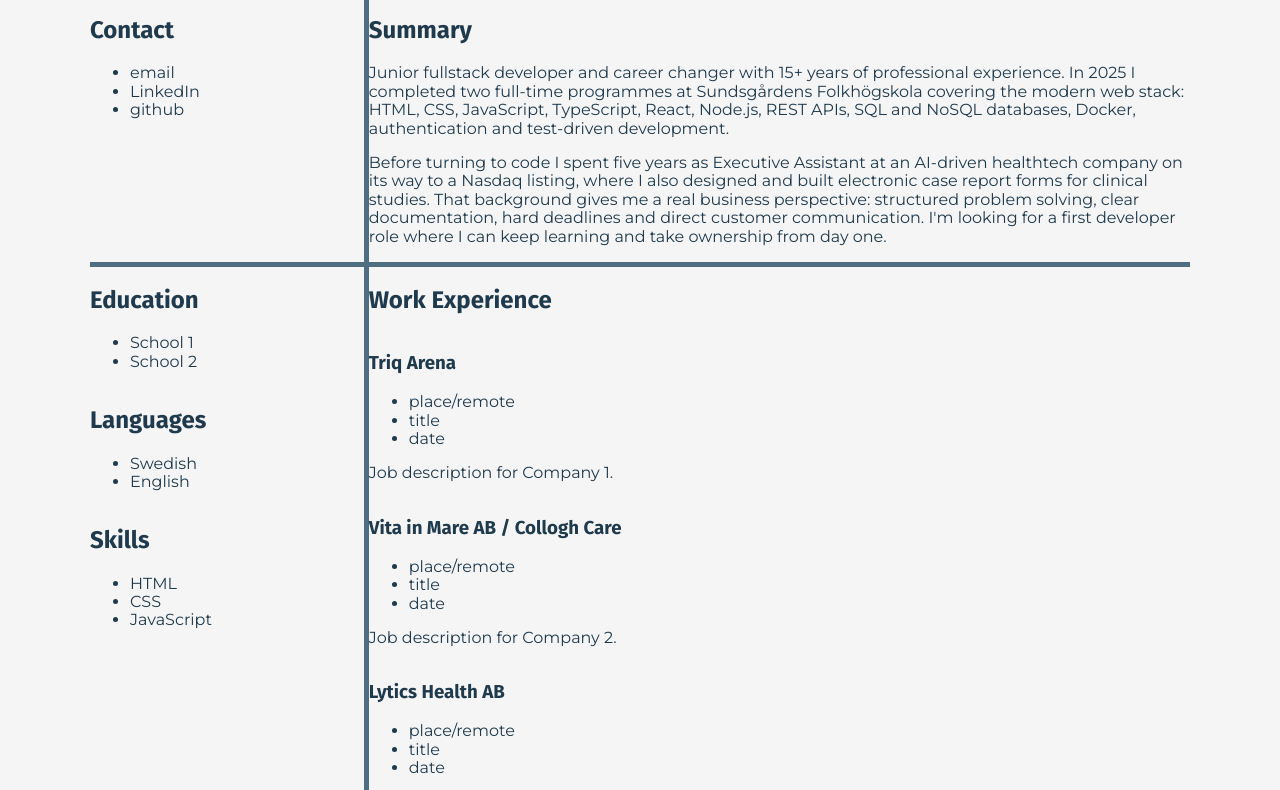
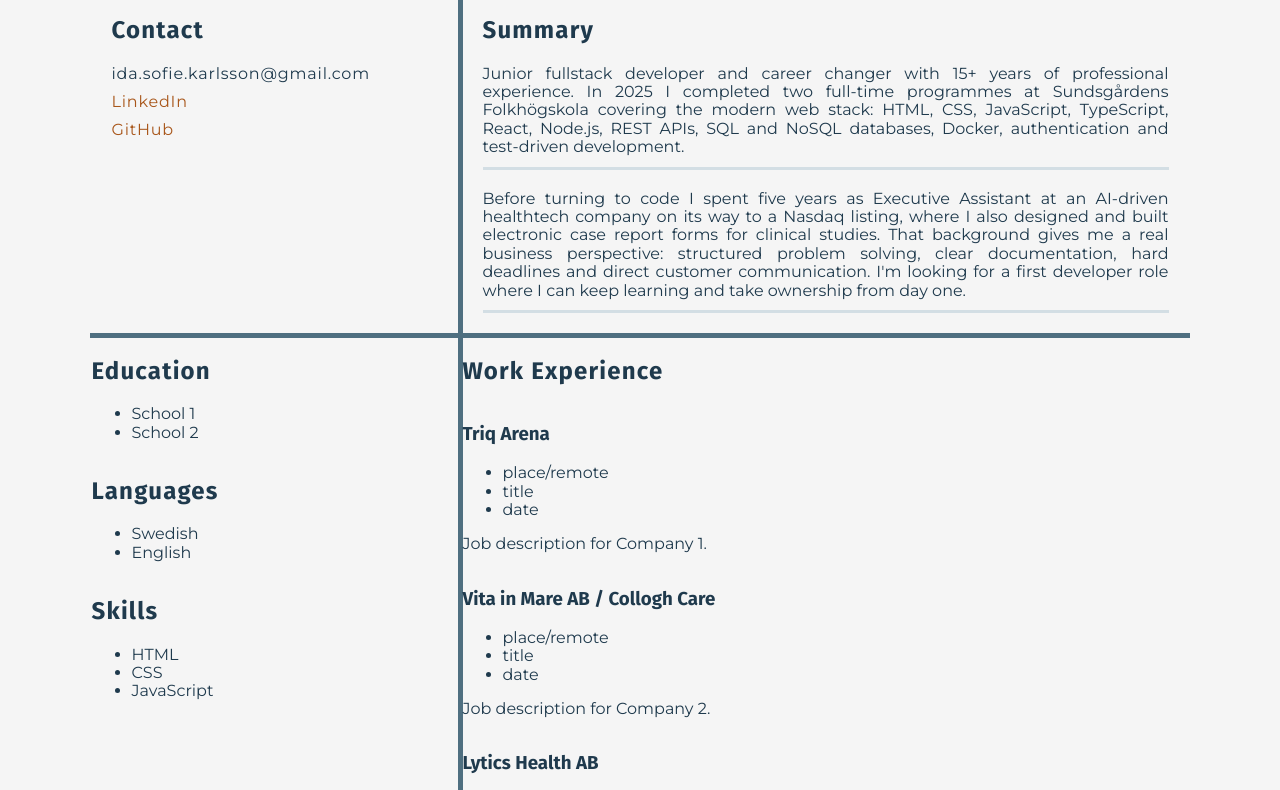
Before and after one commit to IdaSofieKarlsson/CV-IT, a plain HTML site: page index.html in a window 1280 px wide. Shown: the part 173-963 px from the top of the page. Drawn offline with nearby package versions, Linux system fonts and the light colour scheme; a web font is replaced by a local one.

Commit message:
contact-summary is done

```diff
--- a/index.html
+++ b/index.html
@@ -30,9 +30,9 @@
             <div class="div-contact-info">
                 <h2>Contact</h2>
                 <ul>
-                    <li>email</li>
-                    <li>LinkedIn</li>
-                    <li>github</li>
+                    <li>ida.sofie.karlsson<wbr>@gmail.com</li>
+                    <li><a href="https://www.linkedin.com/in/idasofiekarlsson/" target="_blank">LinkedIn</a></li>
+                    <li><a href="https://github.com/IdaSofieKarlsson" target="_blank">GitHub</a></li>
                 </ul>
             </div>
             <!-- Summary section -->
--- a/styles/styles.css
+++ b/styles/styles.css
@@ -23,6 +23,9 @@ h1, h2, h3, h4, h5, h6 {
     font-family: "Fira Sans", sans-serif;
     color: #1F3A4D;
 }
+h2 {
+    letter-spacing: 1.2px;
+}
 p, li {
     font-family: "Montserrat", sans-serif;
     color: #1F3A4D;
@@ -31,6 +34,7 @@ a, a:hover, a:active, a:visited, a:focus {
     font-family: "Montserrat", sans-serif;
     color: #A8561A;
     text-decoration: none;
+    cursor: crosshair;
 }
 
 /* Body styles */
@@ -69,16 +73,15 @@ body {
     font-weight: 800;
     font-size: 30px;
     margin-top: 15px;
+    letter-spacing: 1px;
 }
 .header-img{
     display: flex;
     flex-direction: column;
     justify-content: center;
     align-items: flex-start;
-
 }
 .header-img img{
-
     width: 125px;
     height: 125px;
     object-fit: cover;      /* crops instead of squashing the photo */
@@ -93,15 +96,46 @@ body {
     display: flex;
     justify-content: space-around;
     border-bottom: 5px solid #4F6F80;
-
 }
 .div-contact-info {
-    width: 25%;
+    width: 33%;
 }
+.div-contact-info h2 {
+    margin-top: 20px;
+    margin-left: 20px;
+    margin-bottom: 20px;
+}
+.div-contact-info ul {
+    list-style-type: none; /* Remove bullets */
+    padding: 0; /* Remove padding */
+    margin: 20px; /* Remove margins */
+}
+.div-contact-info li {
+    margin-bottom: 10px;
+    letter-spacing: 0.8px;
+    overflow-wrap: anywhere;
+}
+
 .div-summary {
-    width: 75%;
+    width: 66%;
     border-left: 5px solid #4F6F80;
 }
+.div-summary h2 {
+    margin-top: 20px;
+    margin-left: 20px;
+    margin-right: 20px;
+}
+.div-summary p {
+    text-align: justify;
+    margin-left: 20px;
+    margin-right: 20px;
+    margin-top: 20px;
+    margin-bottom: 20px;
+    border-bottom: 3px solid #D3DEE4;
+    padding-bottom: 10px;
+}
+
+
 
 /* Div with sections details and section work experience */
 .div-sections {
@@ -111,7 +145,7 @@ body {
 
 /*Narrow section to the left, Section for education, skills, and languages*/
 .section-details {
-    width: 25%;
+    width: 33%;
     display: flex;
     flex-direction: column;
     align-content: flex-start;
@@ -128,7 +162,7 @@ body {
 
 /*Main section for work experience*/
 .section-work-experience {
-    width: 75%;
+    width: 66%;
     display: flex;
     flex-direction: column;
     align-content: flex-start;
```
